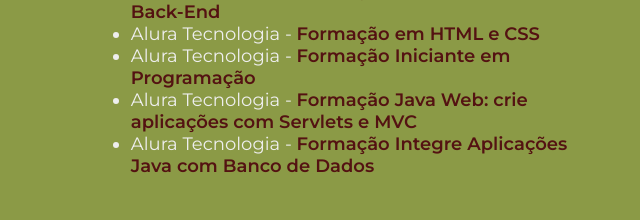
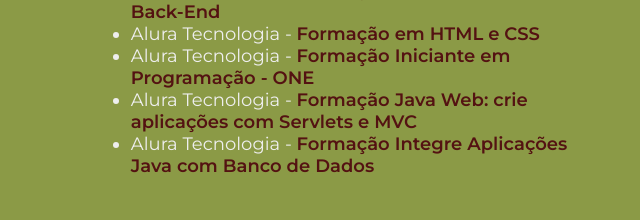
Before and after one commit to ederaalmeida/portifolio, a plain HTML site: page curriculum.html in a window 1280 px wide. Shown: the part 1246-1466 px from the top of the page, 86-726 px from the left. Drawn offline with nearby package versions, Linux system fonts and the light colour scheme.

Commit message:
adicionado ONE curso Iniciante em Programacao

```diff
--- a/curriculum.html
+++ b/curriculum.html
@@ -58,7 +58,7 @@
                         <li class="apresentacao__conteudo__menu__lista">Alura Tecnologia - <span><a
                                     href="https://cursos.alura.com.br/degree/certificate/d96650ad-00c5-4bff-ad64-938f11e36190">Formação
                                     Iniciante em
-                                    Programação</a></span></li>
+                                    Programação - ONE</a></span></li>
                         <li class="apresentacao__conteudo__menu__lista">Alura Tecnologia - <span><a
                                     href="https://cursos.alura.com.br/degree/certificate/12c91dc6-b72f-4d71-a427-ec2276feb576">Formação
                                     Java Web: crie aplicações com Servlets e MVC</a></span></li>
```
